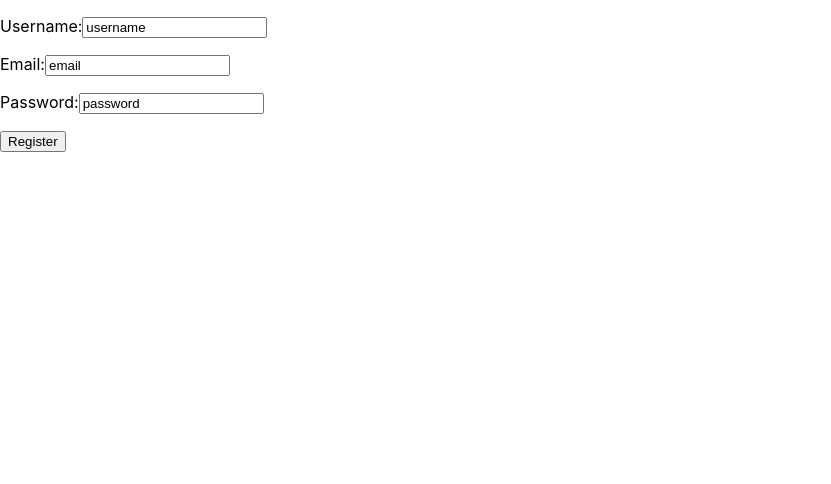
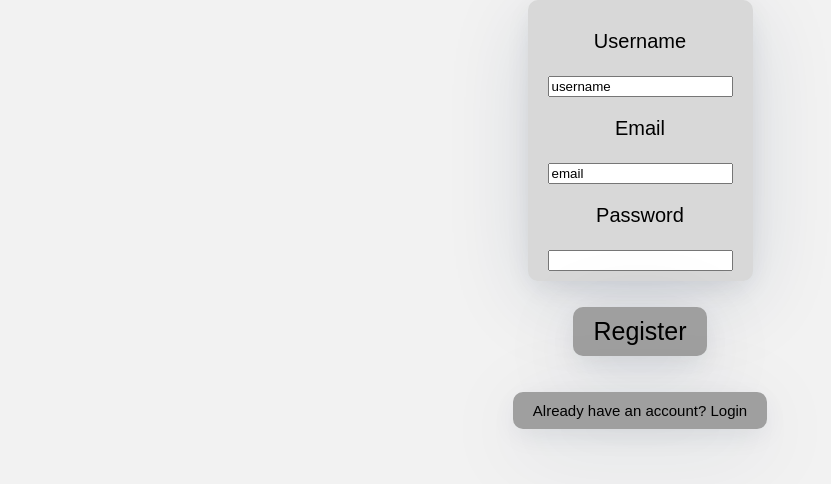
Before and after one commit to Hememics/InfectionMap-FrontEnd, a React (Create React App) app: page /register in a window 1280 px wide. Shown: the top 484 px of the page, without its empty margins (0-831 px from the left). Built offline with nearby package versions, Linux system fonts and the light colour scheme; no server answers.

Commit message:
niced up the login and register screen

```diff
--- /dev/null
+++ b/src/hememics.css
@@ -0,0 +1,166 @@
+
+.center {
+  margin: auto;
+  width: 300px;
+  text-align: center;
+}
+
+.topBar {
+  margin: auto;
+  width: 600px;
+  text-align: center;
+}
+
+button {
+  background-color: #9f9f9f;
+  color: black;
+  padding: 10px 20px;
+  border-radius: 10px;
+  border: none;
+  appearance: none;
+  font-size: 25px;
+  box-shadow: 0px 8px 28px -6px rgba(24, 39, 75, 0.12),
+    0px 18px 88px -4px rgba(24, 39, 75, 0.14);
+  transition: all ease-in 0.1s;
+  cursor: pointer;
+  opacity: 1;
+  margin: 10px;
+}
+
+.buttonSmall {
+  background-color: #9f9f9f;
+  color: black;
+  padding: 10px 20px;
+  border-radius: 10px;
+  border: none;
+  appearance: none;
+  font-size: 15px;
+  box-shadow: 0px 8px 28px -6px rgba(24, 39, 75, 0.12),
+    0px 18px 88px -4px rgba(24, 39, 75, 0.14);
+  transition: all ease-in 0.1s;
+  cursor: pointer;
+  opacity: 1;
+  margin: 10px;
+}
+
+body{
+  background-color: #f2f2f2;
+}
+
+button:hover {
+  background-color: #f0525f;
+  color: white;
+}
+
+button:disabled {
+  background-color: #d8d8d8;
+  color: black;
+  text-decoration: line-through;
+}
+
+.listButton {
+  background-color: #d8d8d8;
+  color: black;
+  width: 300px;
+  padding: 10px 20px;
+  border-radius: 0px;
+  border: none;
+  appearance: none;
+  font-size: 20px;
+  cursor: crosshair;
+  opacity: 1;
+  margin: 10px;
+}
+
+.listButton:hover {
+  background-color: #f0525f;
+  color: white;
+}
+
+.listEdit {
+  background-color: #fcf8f8;
+  color: black;
+  padding: 10px 20px;
+  border-radius: 0px;
+  border: none;
+  width: 0px;
+  appearance: none;
+  font-size: 20px;
+  cursor: crosshair;
+  opacity: 1;
+  margin: 10px;
+  flex-grow: 1;
+}
+
+.listEditActive {
+  background-color: #fcf8f8;
+  color: black;
+  margin: 0px;
+}
+
+
+.editButton {
+  background-color: white;
+  cursor: pointer;
+}
+
+.editButton:hover{
+  background-color: blue;
+}
+
+.label{
+  background-color: #d8d8d8;
+  color: black;
+  margin: 0px;
+  font-size: 20px;
+  cursor: default;
+}
+
+.label:hover{
+  background-color: #d8d8d8;
+  color:black;
+}
+
+.chips {
+  background-color: white;
+}
+
+.reagents {
+background-color: white;
+}
+
+.editor {
+  background-color: white;
+}
+
+.editorName {
+  background-color: #fcf8f8;
+  color: black;
+  padding: 10px 20px;
+  border-radius: 0px;
+  border: none;
+  appearance: none;
+  font-size: 20px;
+  cursor: crosshair;
+  opacity: 1;
+  margin: 10px;
+}
+
+.bottom {
+  position: absolute;
+  bottom: 0;
+  left: 0;
+}
+
+.error {
+  background-color: #ffffff;
+  margin: 10px;
+  font-size: 20px;
+  cursor: default;
+  color:red;
+}
+
+.error:hover{
+  background-color: #ffffff;
+  color:red;
+}
--- a/src/views/InfectionMap.tsx
+++ b/src/views/InfectionMap.tsx
@@ -74,6 +74,8 @@ const InfectionMap = () => {
             timeout: 1000,
             headers: {'authorization': userToken},
         });
+
+        console.log("use effect is called")
 
         postInstance.get("gettests").then( response=>{
             console.log(response);
--- a/src/views/auth/signin/signin.tsx
+++ b/src/views/auth/signin/signin.tsx
@@ -7,21 +7,43 @@ import axios from 'axios';
 import { API_SERVER } from '../../../config/constant';
 import { userLogin } from '../../../store/actions/UserActions';
 
+import '../../../hememics.css';
+import { latLngBounds } from 'leaflet';
+
 const SignIn: React.FC<SignInProps> = ({ dispatch }) => {
 
     const [formFields, updateFields] = useState({
         email: 'email',
-        password: 'password'
+        password: '',
+        error: '',
     })
 
     const navigate = useNavigate()
 
+    const catchError = (error:any)=>{
+        const newFields = {...formFields};
+
+        newFields.error = error.response.data.msg;
+
+        if (newFields.error.search('too') > 0){
+            newFields.error = 'One of the fields you entered are invalid';
+        }
+
+        //console.log(error);
+
+        updateFields(newFields);
+    }
+
     const onSubmit = () => {
         try {
-            axios.post(API_SERVER + 'users/login', {
+            const postPromise = axios.post(API_SERVER + 'users/login', {
                 password:   formFields.password,
                 email: formFields.email
-            }).then(response=>{
+            });
+
+            postPromise.catch(catchError);
+
+            postPromise.then(response=>{
                 if(response.data.success){
                     console.log(response.data);
                     dispatch(userLogin(response.data.user._id, response.data.user.username, response.data.user.email, response.data.token));
@@ -29,35 +51,54 @@ const SignIn: React.FC<SignInProps> = ({ dispatch }) => {
                 }else{
                     console.log('login faild!!!');
                 }
-            });
+            }).catch(catchError);
         } catch (error) {
-            console.log(error);
+            catchError(error);
         }
     };
 
 
+    const showError = (errorMsg:string) =>{
+        if(errorMsg.length>0){
+            return <div className="color"><button className="error">{errorMsg}</button></div>;
+        }
+
+        return <></>;
+    }
+
+
     return (
-        <div>
+        <div className='center'>
             <p>
-                <label>Email:</label>
+                <button className='label'><p>Email</p>
+
                     <input type="text" onChange={(event)=> {
                         updateFields({
                             email: event.target.value,
                             password: formFields.password,
+                            error: '',
                         });
                     }} value={formFields.email} />
-            </p>
-            <p>
-                <label>Password:</label>
-                    <input type="text" onChange={(event)=> {
+
+
+                <p>Password</p>
+                    <input type="password" onChange={(event)=> {
                         updateFields({
                             email: formFields.email,
                             password: event.target.value,
+                            error: '',
                         });
                     }} value={formFields.password}/>
+                </button>
+            </p>
+            <div>
+            {showError(formFields.error)}
+            </div>
+            <p>
+                <button type="button" onClick={onSubmit}>Login</button>
             </p>
             <p>
-                <button type="button" onClick={onSubmit}>Login</button>
+                <button type="button" onClick={()=>{navigate("/register")}}>Register</button>
             </p>
         </div>
     )
--- a/src/views/auth/signup/signup.tsx
+++ b/src/views/auth/signup/signup.tsx
@@ -5,70 +5,109 @@ import axios from 'axios';
 
 import { API_SERVER } from '../../../config/constant';
 
+import '../../../hememics.css';
+
 const SignUp = () => {
 
     const [formFields, updateFields] = useState({
         username: 'username',
         email: 'email',
-        password: 'password',
+        password: '',
+        error: '',
     })
 
     const navigate = useNavigate()
 
+
+    const catchError = (error:any)=>{
+        const newFields = {...formFields};
+
+        newFields.error = error.response.data.msg;
+
+        if (newFields.error.search('short') > 0){
+            newFields.error = 'One or more of the fields you entered are invalid';
+        }
+
+        //console.log(error);
+
+        updateFields(newFields);
+    }
+
     const onSubmit = () => {
         try {
-            axios.post(API_SERVER + 'users/register', {
+            const postPromise = axios.post(API_SERVER + 'users/register', {
                 username: formFields.username,
                 password: formFields.password,
-                email: formFields.email
-            }).then(response=>{
+                email: formFields.email,
+            });
+
+            postPromise.catch(catchError);
+
+            postPromise.then(response=>{
                 if(response.data.success){
                     console.log(response.data);
                     navigate("/");
                 }else{
                     console.log('signup faild!!!');
                 }
-            });
+            }).catch(catchError);
+
         } catch (error) {
-            console.log(error);
+            catchError(error);
         }
     };
 
 
+    const showError = (errorMsg:string) =>{
+        if(errorMsg.length>0){
+            return <div className="color"><button className="error">{errorMsg}</button></div>;
+        }
+
+        return <></>;
+    }
+
     return (
-        <div>
-             <p>
-                <label>Username:</label>
+        <div className="center">
+            <button className='label'>
+             <p>Username</p>
                     <input type="text" onChange={(event)=> {
                         updateFields({
                             username: event.target.value,
                             email: formFields.email,
                             password: formFields.password,
+                            error: '',
                         });
                     }} value={formFields.username} />
-            </p>
-            <p>
-                <label>Email:</label>
+
+            <p>Email</p>
                     <input type="text" onChange={(event)=> {
                         updateFields({
                             username: formFields.username,
                             email: event.target.value,
                             password: formFields.password,
+                            error: '',
                         });
                     }} value={formFields.email} />
-            </p>
-            <p>
-                <label>Password:</label>
-                    <input type="text" onChange={(event)=> {
+
+              <p> Password</p>
+                    <input type="password" onChange={(event)=> {
                         updateFields({
                             username: formFields.username,
                             email: formFields.email,
                             password: event.target.value,
+                            error: '',
                         });
                     }} value={formFields.password}/>
+
+            </button>
+            <div>
+                {showError(formFields.error)}
+            </div>
+            <p>
+                <button type="button" onClick={onSubmit}>Register</button>
             </p>
             <p>
-                <button type="button" onClick={onSubmit}>Register</button>
+                <button type="button" className="buttonSmall" onClick={()=>{navigate("/login")}}>Already have an account? Login</button>
             </p>
         </div>
     )
--- a/src/views/homepage.tsx
+++ b/src/views/homepage.tsx
@@ -3,6 +3,9 @@ import { useSelector } from 'react-redux';
 import {Link} from 'react-router-dom';
 
 import { UserState } from '../store/reducers/user';
+
+
+
 
 const HomePage = () => {
     const userState:UserState = useSelector( (state:UserState) => state);
```
Also changed, not shown: src/components/auth/AuthGuard.tsx (+72 -5 lines).
